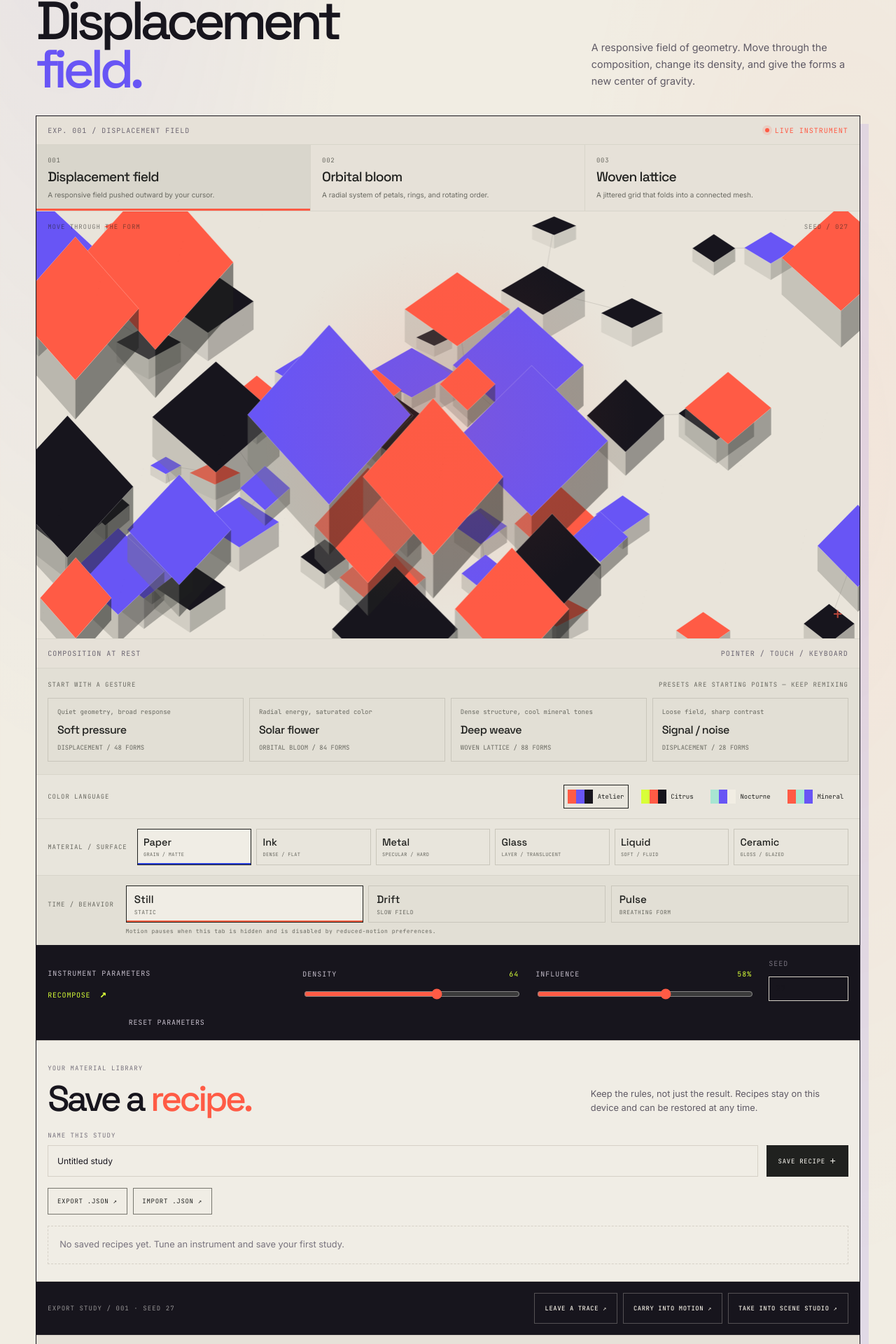
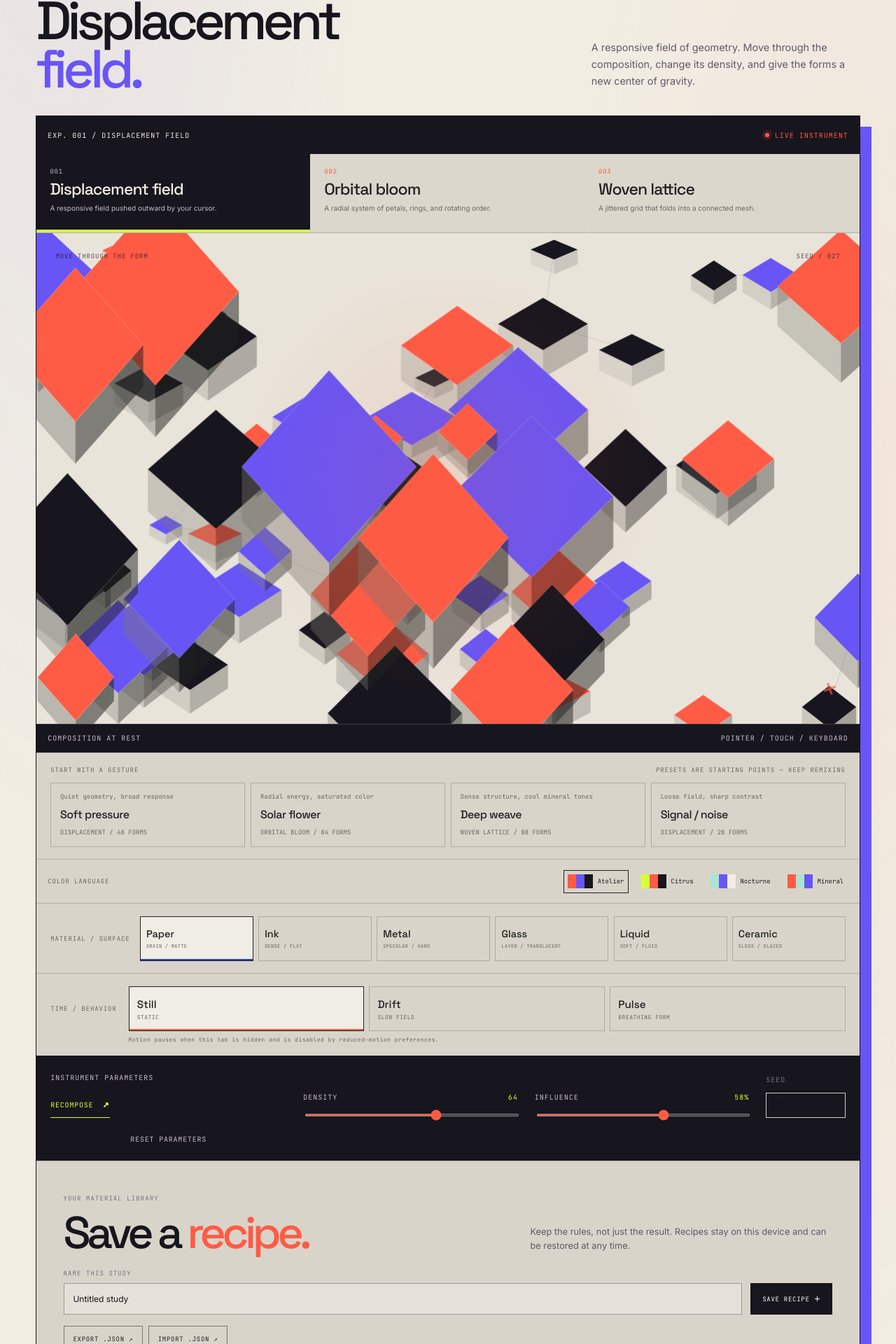
Before and after one commit to poltergit/forma, a Next.js app: page /playground in a window 1280 px wide. Shown: the part 1085-3005 px from the top of the page at 70% size. Built offline with nearby package versions, Linux system fonts and the light colour scheme; no server answers.

Commit message:
design: turn the Open Field into a generative canvas

```diff
--- a/src/features/playground/components/playground-experience.module.css
+++ b/src/features/playground/components/playground-experience.module.css
@@ -143,3 +143,54 @@
 .outputLinks button{min-height:2.8rem;border:1px solid rgb(241 237 227 / .28);padding:.7rem .9rem;background:transparent;color:var(--forma-studio-bone);font:500 .55rem var(--font-mono);letter-spacing:.07em;cursor:pointer}
 .outputLinks button:hover,.outputLinks button:focus-visible{border-color:var(--forma-acid-voltage);background:var(--forma-acid-voltage);color:var(--forma-carbon-ink)}
 @media(max-width:700px){.outputActions{align-items:stretch}.outputLinks{display:grid;grid-template-columns:1fr}.outputLinks button{width:100%;text-align:left}}
+
+/* MATTER IN MOTION / OPEN FIELD — expressive instrument finish */
+.experience{position:relative;isolation:isolate;border:1px solid var(--forma-carbon-ink);background:var(--forma-studio-bone);box-shadow:16px 16px 0 var(--forma-electric-iris);transition:box-shadow .35s ease,transform .35s ease}
+.experience::before{position:absolute;inset:0;z-index:-1;background:radial-gradient(circle at 8% 4%,rgb(255 91 69 / .11),transparent 24rem),radial-gradient(circle at 92% 92%,rgb(104 85 245 / .1),transparent 28rem);content:"";pointer-events:none}
+.stageHeader{min-height:3.4rem;background:var(--forma-carbon-ink);color:var(--forma-studio-bone);border:0}
+.stageFooter{background:var(--forma-carbon-ink);color:#c4bdca;border-color:rgb(241 237 227 / .18)}
+.stage{min-height:clamp(390px,56vw,700px);background-color:#e6e1d8;background-image:linear-gradient(rgb(23 21 29 / .09) 1px,transparent 1px),linear-gradient(90deg,rgb(23 21 29 / .09) 1px,transparent 1px),radial-gradient(ellipse at 50% 48%,rgb(104 85 245 / .1),transparent 62%);background-size:28px 28px,28px 28px,auto;transition:background-color .3s ease}
+.stage::after{position:absolute;inset:1.2rem;border:1px solid rgb(23 21 29 / .13);content:"";pointer-events:none}
+.stageOverlay{inset:1.65rem 1.7rem auto;color:rgb(23 21 29 / .7);font-size:9px}
+.stageCrosshair{right:2rem;bottom:1.8rem;font-size:2rem;animation:field-crosshair 5s ease-in-out infinite}
+.staticFallback i{filter:drop-shadow(0 18px 22px rgb(23 21 29 / .08));transition:transform .7s cubic-bezier(.2,.8,.2,1),border-color .4s ease}
+.staticFallback i:nth-child(1){width:27%;border-color:var(--forma-electric-iris);transform:rotateX(62deg) rotateZ(45deg) translateZ(-1rem)}
+.staticFallback i:nth-child(2){width:19%;border-color:var(--forma-signal-vermilion);transform:rotateX(62deg) rotateZ(-35deg) translateZ(2rem)}
+.staticFallback i:nth-child(3){width:11%;border-color:var(--forma-carbon-ink);transform:rotateX(62deg) rotateZ(75deg) translateZ(4rem)}
+.staticFallback i:nth-child(4){width:5%;background:var(--forma-acid-voltage);border-color:var(--forma-carbon-ink);transform:translateZ(6rem)}
+.generatorPicker{background:#dcd7cd;border-color:rgb(23 21 29 / .22)}
+.generatorPicker button{position:relative;min-height:7rem;padding:1.15rem 1.2rem;transition:background .28s ease,color .28s ease,transform .28s ease}
+.generatorPicker button>span{color:var(--forma-signal-vermilion)}
+.generatorPicker button strong{font-size:clamp(1.05rem,1.8vw,1.45rem)}
+.generatorPicker button[aria-pressed=true]{background:var(--forma-carbon-ink);color:var(--forma-studio-bone);box-shadow:inset 0 -4px var(--forma-acid-voltage)}
+.generatorPicker button[aria-pressed=true]>span,.generatorPicker button[aria-pressed=true] small{color:#c4bdca}
+.generatorPicker button:hover{background:#cec8bd}
+.generatorPicker button[aria-pressed=true]:hover{background:#292530}
+.controls{padding:1.5rem 1.25rem;background:var(--forma-carbon-ink)}
+.controlIntro{gap:.9rem}
+.controlIntro button{border-bottom:1px solid var(--forma-acid-voltage);padding:.35rem 0 .55rem}
+.rangeControl{gap:.9rem}
+.rangeControl input{height:4px}
+.rangeControl input:focus-visible{outline:2px solid var(--forma-acid-voltage);outline-offset:5px}
+.recipeStudio{background:#d9d4ca;border-color:rgb(23 21 29 / .2);padding:clamp(1.25rem,3vw,2.4rem)}
+.recipeHeading h3{font-size:clamp(2.3rem,5vw,4.8rem);letter-spacing:-.085em}
+.recipeHeading>p{max-width:27rem}
+.recipeSave input{border-color:rgb(23 21 29 / .35);background:rgb(241 237 227 / .55);transition:border-color .2s ease,background .2s ease}
+.recipeSave input:focus{outline:2px solid var(--forma-electric-iris);outline-offset:2px;background:var(--forma-studio-bone)}
+.recipeSave button{border-color:var(--forma-carbon-ink);background:var(--forma-carbon-ink);transition:background .2s ease,color .2s ease,transform .2s ease}
+.recipeSave button:hover{border-color:var(--forma-signal-vermilion);background:var(--forma-signal-vermilion);color:var(--forma-carbon-ink);transform:translateY(-2px)}
+.recipeList article{transition:transform .25s ease,border-color .25s ease,box-shadow .25s ease}
+.recipeList article:hover{transform:translateY(-3px);border-color:var(--forma-electric-iris);box-shadow:4px 4px 0 rgb(104 85 245 / .14)}
+.presetStudio,.animationStudio,.materialStudio{background:#d9d4ca;border-color:rgb(23 21 29 / .2);padding:1.1rem 1.25rem}
+.presetList button,.animationStudio button,.materialStudio button{min-height:4rem;border-color:rgb(23 21 29 / .22);transition:transform .22s ease,border-color .22s ease,background .22s ease}
+.presetList button:hover,.animationStudio button:hover,.materialStudio button:hover{transform:translateY(-2px);border-color:var(--forma-electric-iris);background:var(--forma-studio-bone)}
+.paletteStudio{background:#d9d4ca;border-color:rgb(23 21 29 / .2)}
+.paletteStudio button{transition:transform .2s ease}
+.paletteStudio button:hover{transform:translateY(-3px)}
+.outputActions{padding:1.1rem 1.25rem;background:var(--forma-carbon-ink)}
+.outputActions button{min-height:2.9rem}
+.outputLinks button{transition:background .2s ease,color .2s ease,border-color .2s ease,transform .2s ease}
+.outputLinks button:hover{transform:translateY(-2px)}
+@keyframes field-crosshair{0%,100%{transform:rotate(0) scale(1)}50%{transform:rotate(90deg) scale(1.18)}}
+@media(max-width:700px){.experience{box-shadow:8px 8px 0 var(--forma-electric-iris)}.stage{min-height:390px}.stage::after{inset:.65rem}.generatorPicker button{min-height:5.4rem;padding:.8rem 1rem}.controls{padding:1.1rem}.recipeStudio{padding:1.2rem}.outputActions{padding:1rem}}
+@media(prefers-reduced-motion:reduce){.experience,.generatorPicker button,.staticFallback i,.recipeList article,.presetList button,.animationStudio button,.materialStudio button,.paletteStudio button,.recipeSave button,.outputLinks button{transition:none;transform:none}.stageCrosshair{animation:none}}
```
